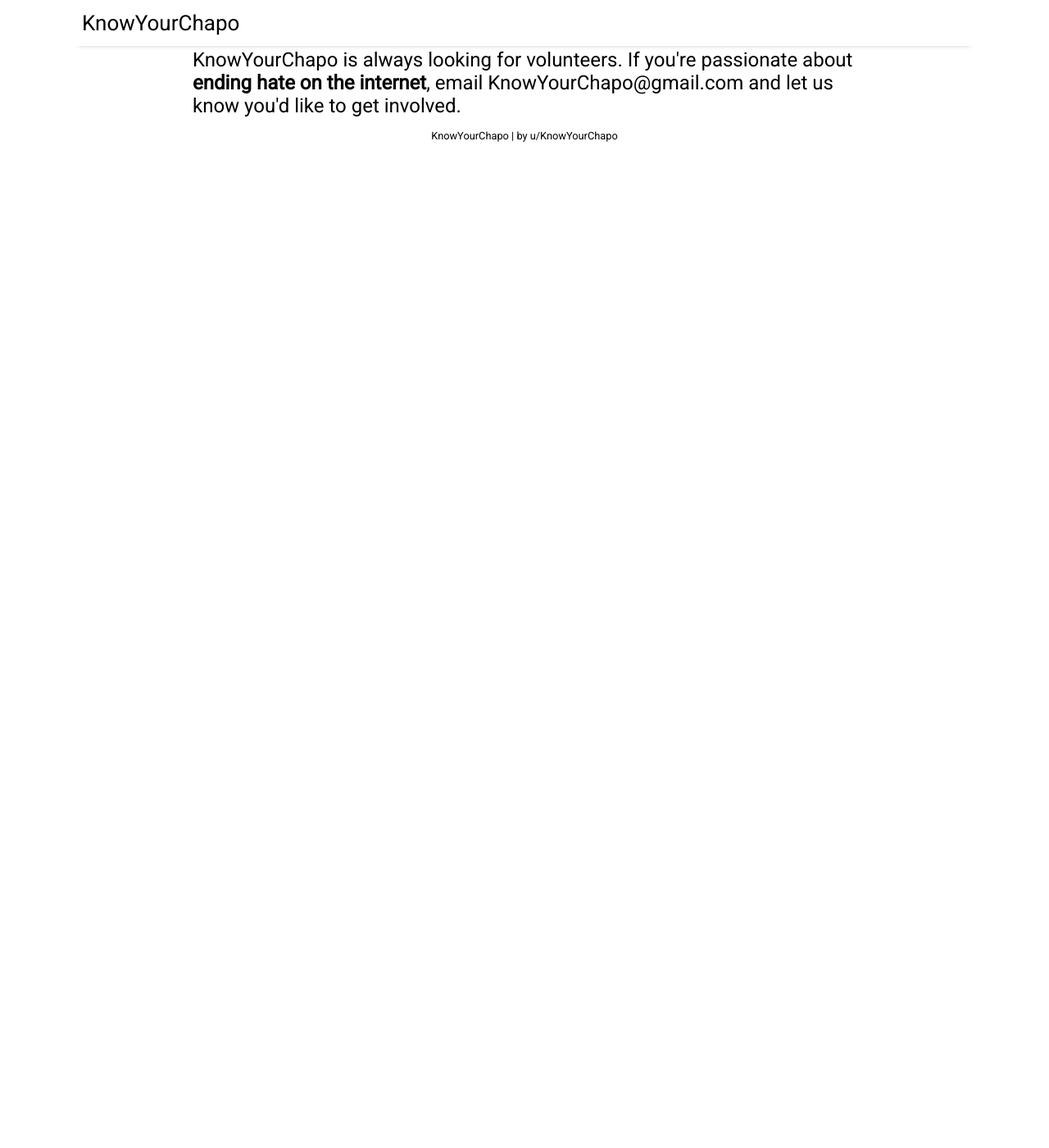
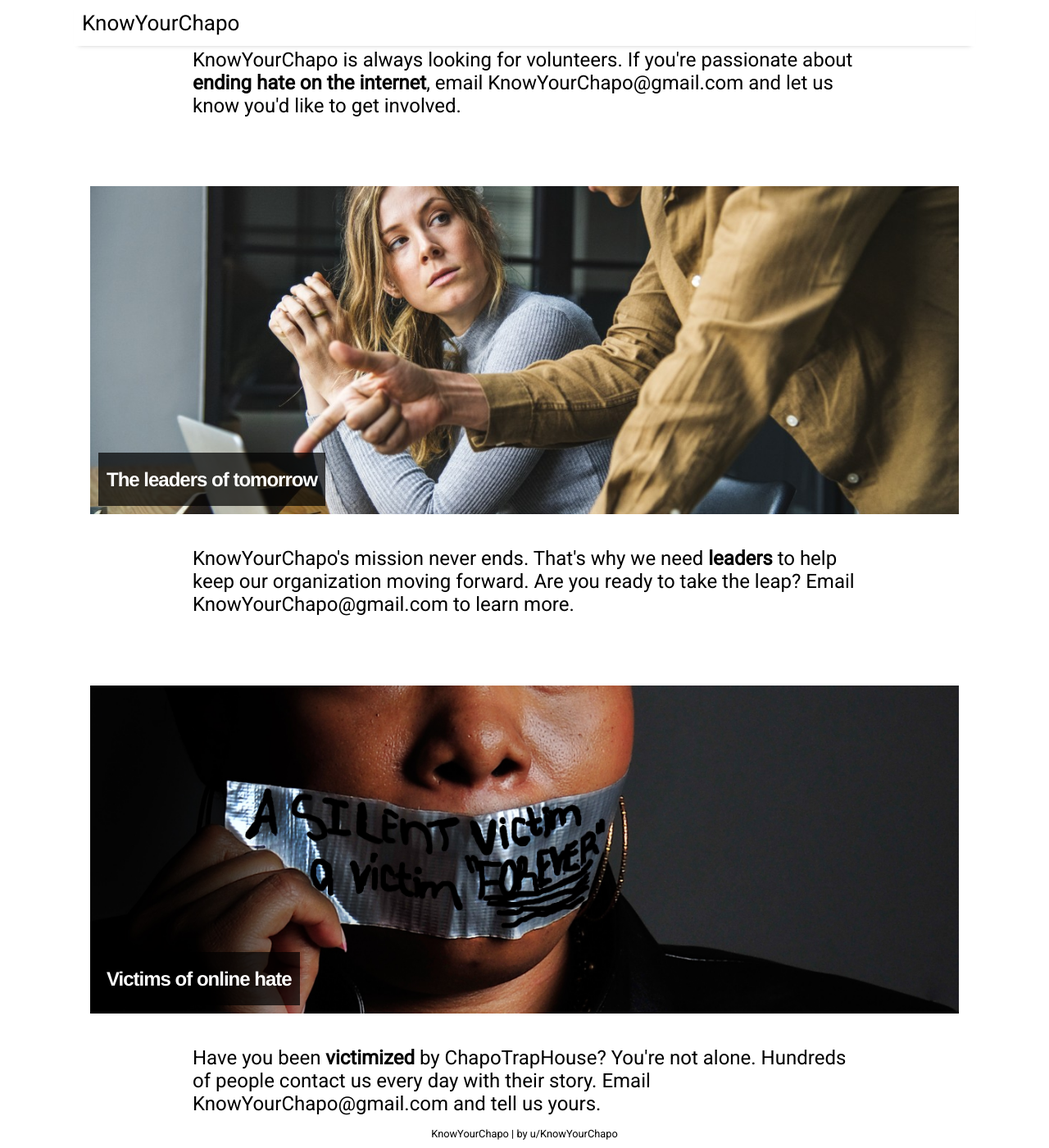
Before and after one commit to KnowYourChapo/KnowYourChapo.github.io, a Jekyll site: the page built from index.md, in a window 1280 px wide and 1400 px high, scrolled down 2414 px. Shown: the whole window at 82% size. Built offline with Jekyll 4.4.1, drawn with Linux system fonts in a browser that asks for light colours; nearby versions of some CDN libraries; the list of posts is cut into pages by our own code; before the commit the page ends 2613 px from its top, so only the background shows below that; some of the changed text lies outside the part shown.

Commit message:
new posters

```diff
--- a/index.md
+++ b/index.md
@@ -59,6 +59,8 @@ You can help by <b>downvoting, calling out, and discouraging</b> Chapoposters fr
 {% endfor%}
 </table>
 
+
+
 <br><br>
 
 <table>
@@ -75,3 +77,41 @@ KnowYourChapo is always looking for volunteers. If you're passionate about <b>en
 
 </font>
 </div>
+
+
+
+<br><br>
+
+<table>
+    <div class="featured-posts"
+    style="background-image:url({{ site.github.url }}/assets/img/5bf7f6b594014ebdf8400ead7fce-1434347.jpg">
+    <h2><span>The leaders of tomorrow</span></h2>
+    </div>
+</table>
+
+<div style="width:75%;margin:0 auto;">
+<font size = "5">
+
+KnowYourChapo's mission never ends. That's why we need <b>leaders</b> to help keep our organization moving forward. Are you ready to take the leap? Email KnowYourChapo@gmail.com to learn more.
+
+</font>
+</div>
+
+
+
+<br><br>
+
+<table>
+    <div class="featured-posts"
+    style="background-image:url({{ site.github.url }}/assets/img/140312-F-MF529-001.JPG">
+    <h2><span>Victims of online hate</span></h2>
+    </div>
+</table>
+
+<div style="width:75%;margin:0 auto;">
+<font size = "5">
+
+Have you been <b>victimized</b> by ChapoTrapHouse? You're not alone. Hundreds of people contact us every day with their story. Email KnowYourChapo@gmail.com and tell us yours.
+
+</font>
+</div>
```
Also changed, not shown: _data/chapolist.json (+5 -5 lines), assets/img/140312-F-MF529-001.JPG (added).
